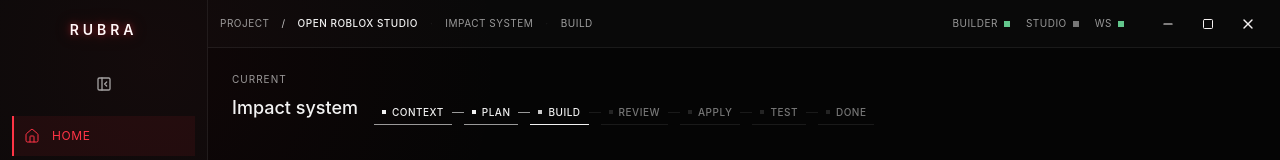
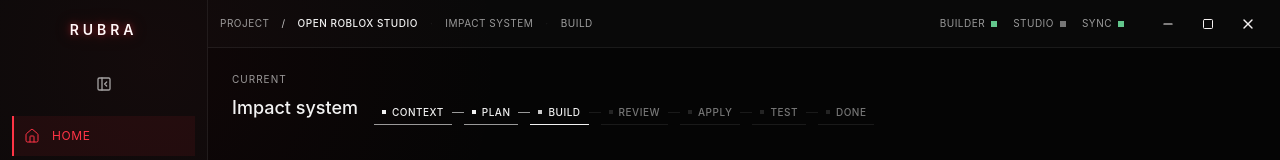
Before and after one commit to CyFentt/Zenless, a React (Vite) app in the folder frontend/: page / in a window 1280 px wide. Shown: the top 160 px of the page. Built offline with nearby package versions, Linux system fonts and the light colour scheme.

Commit message:
Make Rubra sync status user-facing

```diff
--- a/frontend/src/components/TopBar.tsx
+++ b/frontend/src/components/TopBar.tsx
@@ -55,7 +55,7 @@ export function TopBar() {
           <StatusDot status={studioStatus} />
         </span>
         <span className="flex items-center gap-1.5">
-          <span className="text-ink-300">WS</span>
+          <span className="text-ink-300">SYNC</span>
           <StatusDot
             status={
               socketStatus === 'CONNECTED' ? 'READY' :
```
